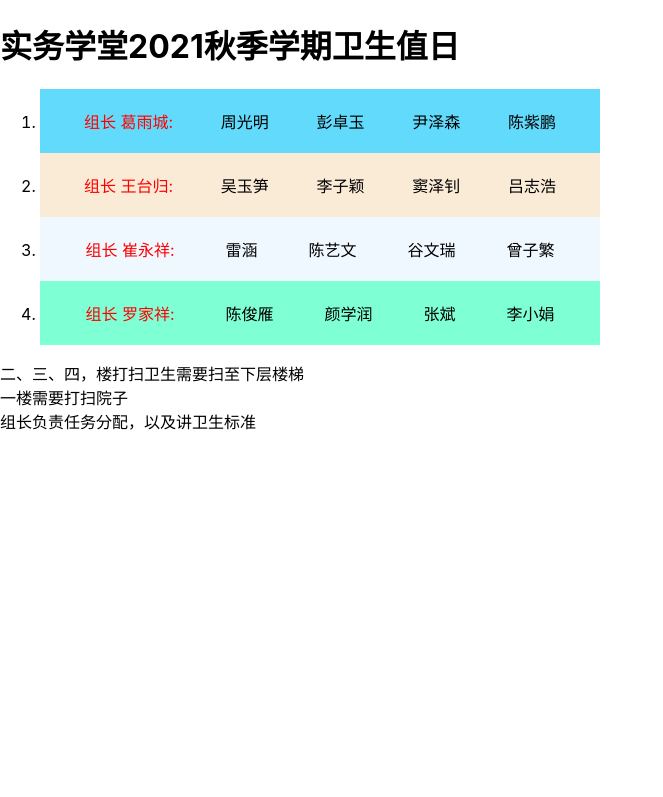
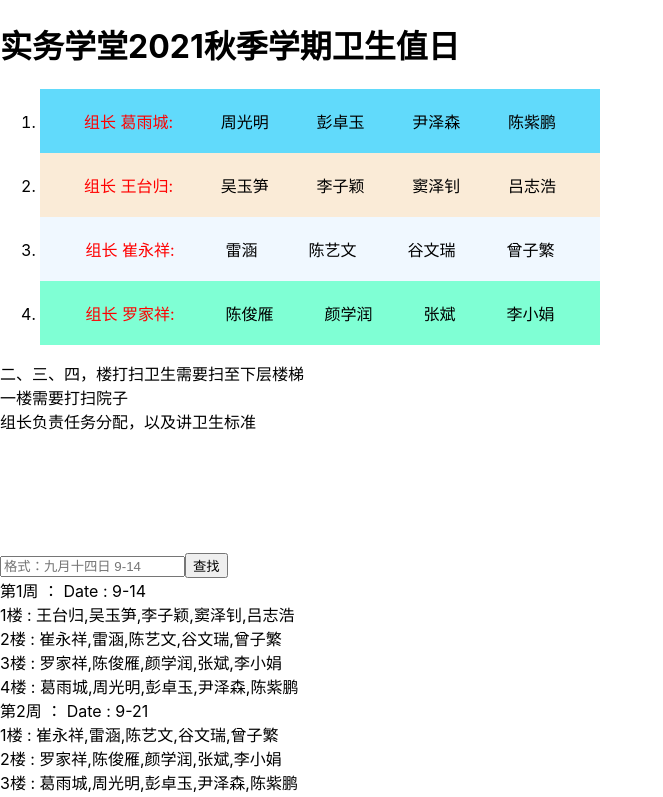
Before and after one commit to chenjunyan1/Hygiene, a React (Create React App) app in the folder value/: page / in a window 1280 px wide. Shown: the top 797 px of the page, without its empty margins (0-663 px from the left). Built offline with nearby package versions, Linux system fonts and the light colour scheme.

Commit message:
进行了轮换

```diff
--- a/value/src/App.js
+++ b/value/src/App.js
@@ -2,27 +2,92 @@ import React, { Component } from 'react'
 import List from './Assembly/List'
 import date from './date.json'
 import './App.css'
+
+
+//值日日期
+let deta = ["9-14", "9-21", "9-28", "10-5", "10-12", "10-19", "10-26", "11-2", "11-9", "11-16", "11-23", "11-30", "12-7", "12-14", "12-21", "12-28", "1-4", "1-11", "1-18", "1-25", "2-1", "2-8", "2-15", "2-22"]
+
 class App extends Component {
 
   constructor(props) {
     super(props)
 
     this.state = {
+      value: ''
+    }
+    this.handleChange = this.handleChange.bind(this);
+    this.handleSubmit = this.handleSubmit.bind(this);
 
+  }
+  // 监听value
+  handleChange(event) {
+    this.setState({ value: event.target.value });
+    console.log(this.state.value)
+  };
+
+  // 点击后
+  handleSubmit(event) {
+    event.preventDefault();
+    if (deta.indexOf(this.state.value)) {
+      console.log("在本页面开始寻找ID:" + this.state.value)
+      let anchorElement = document.getElementById(this.state.value);
+      if (anchorElement) {
+        console.log("正在查找");
+        anchorElement.scrollIntoView({ behavior: "smooth", });
+      } else {
+        console.log("没找到")
+      }
+
+      this.setState({
+        value: ""
+      })
+    } else {
+      alert("格式错误或不存在")
     }
-  }
-
-  render() {
-    let listArr = date.nameList;
-    let arrkeys = [];
-    Object.keys(listArr).map((value)=>{
-        arrkeys.push(value);
-    })
-    // 轮换function
-    function Rotation(){
-      let str = listArr.arr[0];
 
 
+  }
+  render() {
+    // 复制nameList 到listArr
+    let listArr = { ...date.nameList };
+    console.log(listArr)
+
+    // listArr的key的value
+    let arrkeys = [];
+
+    //key的len
+    let keyLen = 0;
+    // 计算key的len and 存key的value
+    Object.keys(listArr).map((value) => {
+      arrkeys.push(value);
+      keyLen += 1;
+    })
+    console.log(keyLen);
+
+    //负责存所有的轮换记录
+    let roundArr = [];
+    // roundArr.push(listArr);
+
+
+    // 轮换function  先轮换，然后改变原数组，改完之后然后再push到轮换记录
+    function Rotation() {
+      for (let tate_f = 0; tate_f < deta.length; tate_f++) {
+        // console.log(deta[tate_f])
+        let a = listArr[arrkeys[0]];
+        // console.log(a);
+        let obj = [];
+        for (let obj_list = 0; obj_list < keyLen; obj_list++) {
+          if (obj_list != keyLen - 1) {
+            listArr[arrkeys[obj_list]] = listArr[arrkeys[obj_list + 1]];
+            obj.push(listArr[arrkeys[obj_list]]);
+          } else {
+            listArr[arrkeys[obj_list]] = a;
+            obj.push(listArr[arrkeys[obj_list]]);
+          }
+        }
+        roundArr.push(obj);
+      }
+      return roundArr;
     }
     return (
       <div>
@@ -33,13 +98,13 @@ class App extends Component {
           <ol>
             {
               Object.keys(date.nameList).map((value) => {
-                console.log(value)
+                // console.log(value)
                 return (
                   <li key={value}>
                     <div className="member">
                       {
                         date.nameList[value].map((item, index) => {
-                          console.log(item)
+                          // console.log(item)
                           if (index == 0) {
                             return (
                               <List key={index} groupLeader={"组长  " + item + ":"} />
@@ -63,6 +128,39 @@ class App extends Component {
           <div>一楼需要打扫院子</div>
           <div>组长负责任务分配，以及讲卫生标准</div>
         </div>
+        <br /><br /><br /><br /><br /><br />
+        <div>
+          <form className="jilu" onSubmit={this.handleSubmit}>
+            <div>
+              <input className="shuru" value={this.state.value} onChange={this.handleChange} placeholder="格式：九月十四日 9-14" />
+              <input className="tijiao" type="submit" value="查找" />
+            </div>
+          </form>
+        </div>
+        <div>
+          {
+            Object.keys(Rotation()).map((value, index) => {
+              return (
+                <div key={index} id={deta[index]}>
+                  <div>
+                    {"第" + (index + 1) + "周 ： Date : " + deta[index]}
+                  </div>
+                  {
+                    Rotation()[value].map((value_zu, index_zu) => {
+                      return (
+                        <div key={value_zu}>
+                          {(index_zu + 1) + "楼 : " + value_zu}
+                        </div>
+                      )
+                    })
+                  }
+                </div>
+              )
+            })
+
+          }
+        </div>
+
       </div>
     )
   }
```
